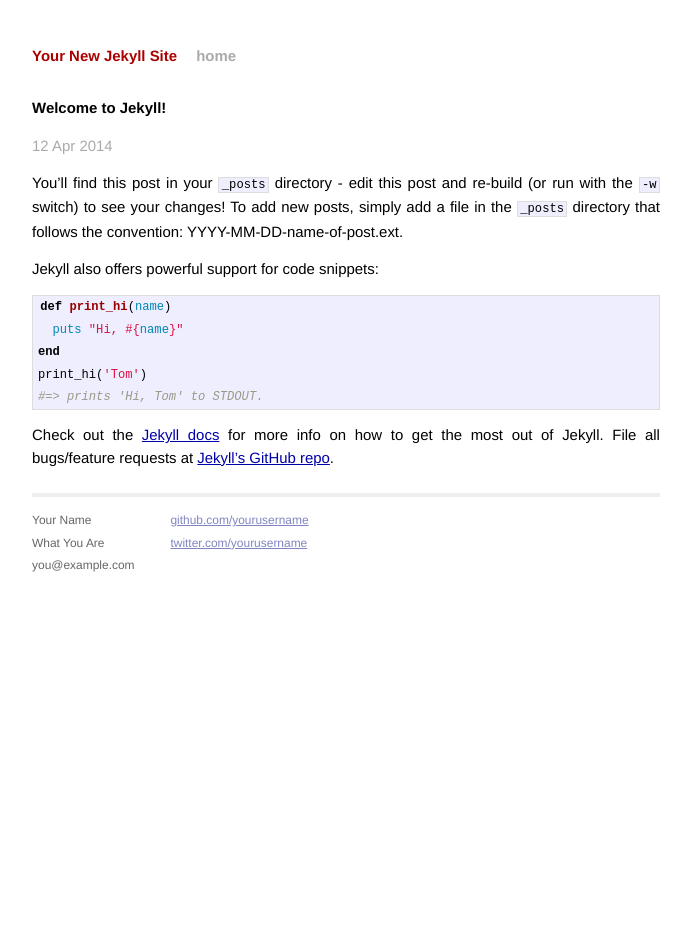
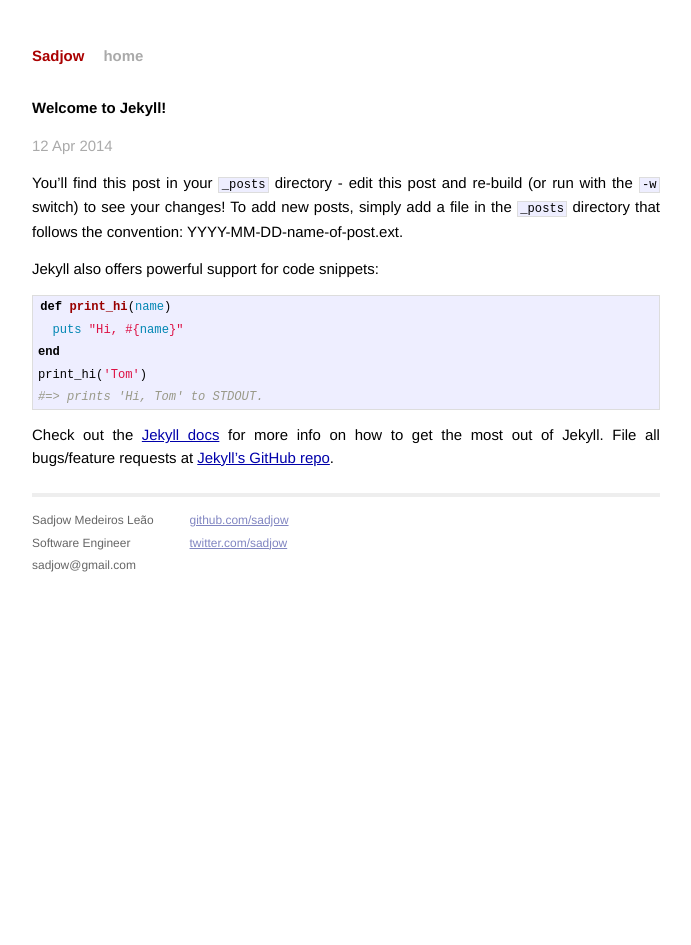
Before and after one commit to sadjow/sadjow.github.io, a Jekyll site: the page built from _posts/2014-04-12-welcome-to-jekyll.markdown, in a window 1280 px wide. Shown: the whole page, without its empty margins (294-985 px from the left). Built offline with Jekyll 4.4.1, drawn with Linux system fonts in a browser that asks for light colours; Markdown is read by kramdown in place of the engine named in the settings.

Commit message:
Some adjustments

```diff
--- a/_config.yml
+++ b/_config.yml
@@ -1,3 +1,3 @@
-name: Your New Jekyll Site
+name: Sadjow
 markdown: redcarpet
 pygments: true
--- a/_layouts/default.html
+++ b/_layouts/default.html
@@ -26,19 +26,28 @@
           <div class="footer">
             <div class="contact">
               <p>
-                Your Name<br />
-                What You Are<br />
-                you@example.com
+                Sadjow Medeiros Leão<br />
+                Software Engineer<br />
+                sadjow@gmail.com
               </p>
             </div>
             <div class="contact">
               <p>
-                <a href="https://github.com/yourusername">github.com/yourusername</a><br />
-                <a href="https://twitter.com/yourusername">twitter.com/yourusername</a><br />
+                <a href="https://github.com/sadjow">github.com/sadjow</a><br />
+                <a href="https://twitter.com/sadjow">twitter.com/sadjow</a><br />
               </p>
             </div>
           </div>
         </div>
+      <script>
+        (function(i,s,o,g,r,a,m){i['GoogleAnalyticsObject']=r;i[r]=i[r]||function(){
+        (i[r].q=i[r].q||[]).push(arguments)},i[r].l=1*new Date();a=s.createElement(o),
+        m=s.getElementsByTagName(o)[0];a.async=1;a.src=g;m.parentNode.insertBefore(a,m)
+        })(window,document,'script','//www.google-analytics.com/analytics.js','ga');
 
+        ga('create', 'UA-36645120-1', 'sadjow.com');
+        ga('send', 'pageview');
+
+      </script>
     </body>
 </html>
--- a/index.html
+++ b/index.html
@@ -1,6 +1,6 @@
 ---
 layout: default
-title: Your New Jekyll Site
+title: Sadjow
 ---
 
 <div id="home">
```
Also changed, not shown: _posts/2014-04-13-welcome-to-my-blog.markdown (added).
